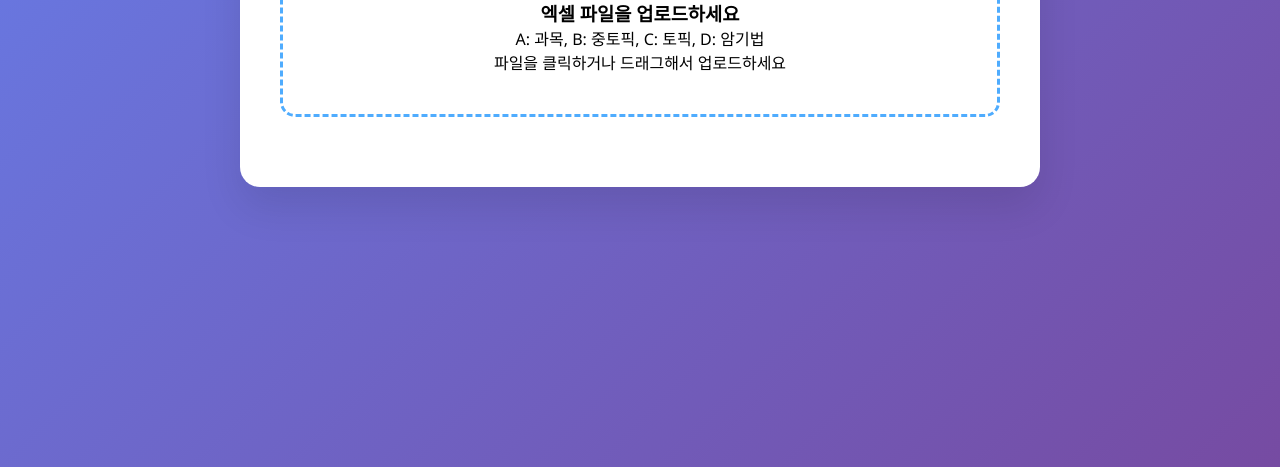
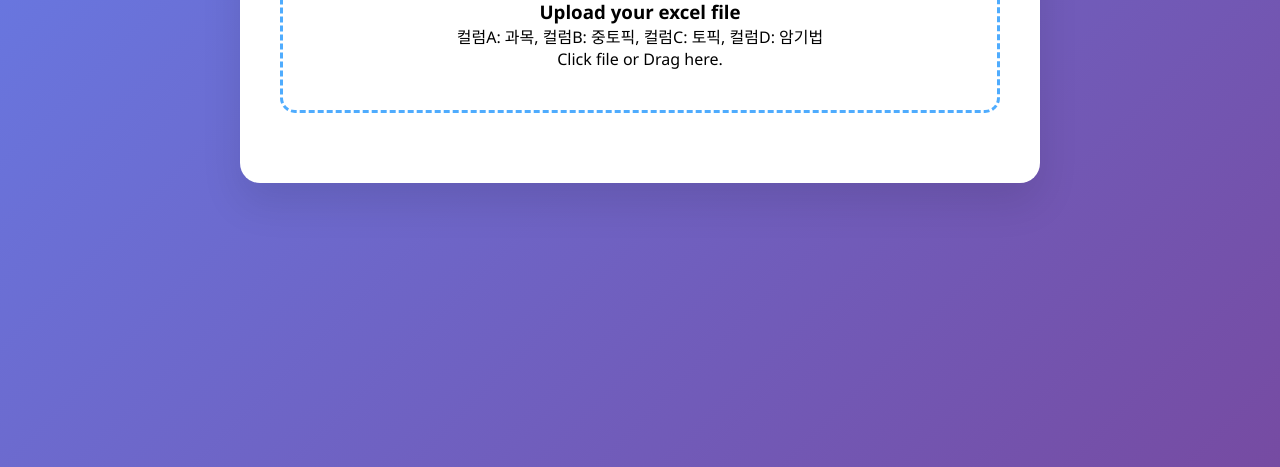
Before and after one commit to qeistkwak/wmt, a plain HTML site: page index.html in a window 1280 px wide. Shown: the part 333-800 px from the top of the page. Drawn offline with Linux system fonts and the light colour scheme.

Commit message:
Update index.html

```diff
--- a/index.html
+++ b/index.html
@@ -402,9 +402,9 @@
             <div id="uploadSection">
                 <div class="upload-area" onclick="document.getElementById('fileInput').click()">
                     <div class="upload-icon">📁</div>
-                    <h3>엑셀 파일을 업로드하세요</h3>
-                    <p>A: 과목, B: 중토픽, C: 토픽, D: 암기법</p>
-                    <p>파일을 클릭하거나 드래그해서 업로드하세요</p>
+                    <h3>Upload your excel file</h3>
+                    <p>컬럼A: 과목, 컬럼B: 중토픽, 컬럼C: 토픽, 컬럼D: 암기법</p>
+                    <p>Click file or Drag here.</p>
                 </div>
                 <input type="file" id="fileInput" class="file-input" accept=".xlsx,.xls">
             </div>
```
